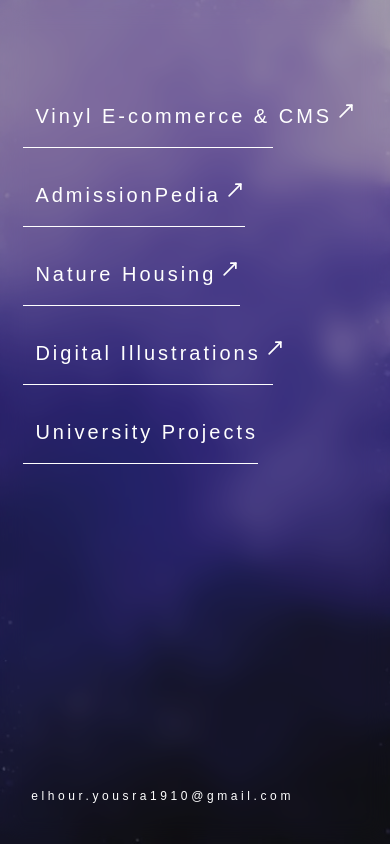
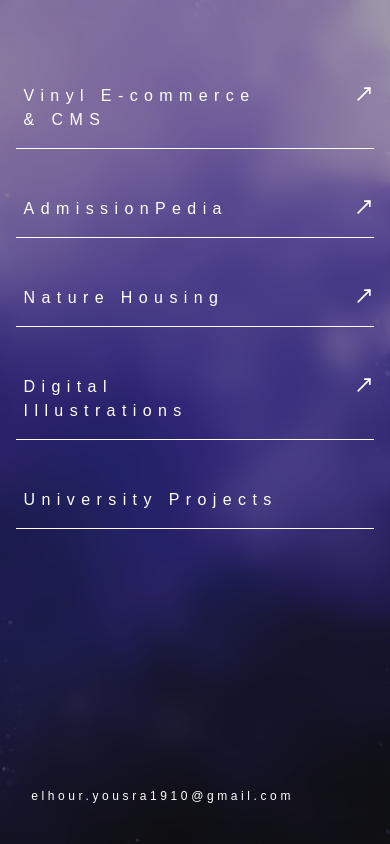
Before and after one commit to yousra-elhour/portfolio, a Next.js app: page /works in a window 390 px wide. Built offline with nearby package versions, Linux system fonts and the light colour scheme; a web font is replaced by a local one.

Commit message:
screen responsiveness fixes

```diff
--- a/app/globals.css
+++ b/app/globals.css
@@ -32,8 +32,8 @@ body::-webkit-scrollbar {
   }
 }
 
-/* Targeted fix for screens 1400px and below (like 1280px laptops) */
-@media (max-width: 1400px) {
+/* Targeted fix for screens between 1400px and 769px (laptops like brother's, not phones) */
+@media (max-width: 1400px) and (min-width: 769px) {
   /* Works component - smaller text and spacing with proper layout */
   .works-title {
     font-size: 1.25rem !important; /* Smaller than lg:text-2xl */
@@ -48,7 +48,7 @@ body::-webkit-scrollbar {
   }
 
   .works-divider {
-    margin-bottom: 2rem !important; /* Smaller than mb-12 */
+    margin-bottom: 1.5rem !important; /* Smaller spacing between HR and text */
   }
 
   /* Fix the layout for smaller screens - remove justify-between behavior */
@@ -63,17 +63,17 @@ body::-webkit-scrollbar {
     white-space: nowrap !important; /* Keep titles on one line */
   }
 
-  /* Control each works item to be compact */
+  /* Control each works item but allow wider HR lines */
   .works-item {
-    max-width: fit-content !important; /* Each work item only takes needed space */
+    max-width: 450px !important; /* Allow wider container for HR lines */
     display: block !important;
   }
 
-  /* Make hr lines only as wide as the text content */
+  /* Make hr lines wider like original design but not full width */
   .works-divider {
-    margin-bottom: 2rem !important;
-    width: 100% !important; /* Takes width of parent container */
-    max-width: 250px !important; /* Compact width that matches text + arrow */
+    width: 100% !important;
+    max-width: 450px !important; /* Wider like original but controlled */
+    min-width: 300px !important; /* Ensure minimum width */
   }
 
   /* Hero section - smaller text and spacing */
```
